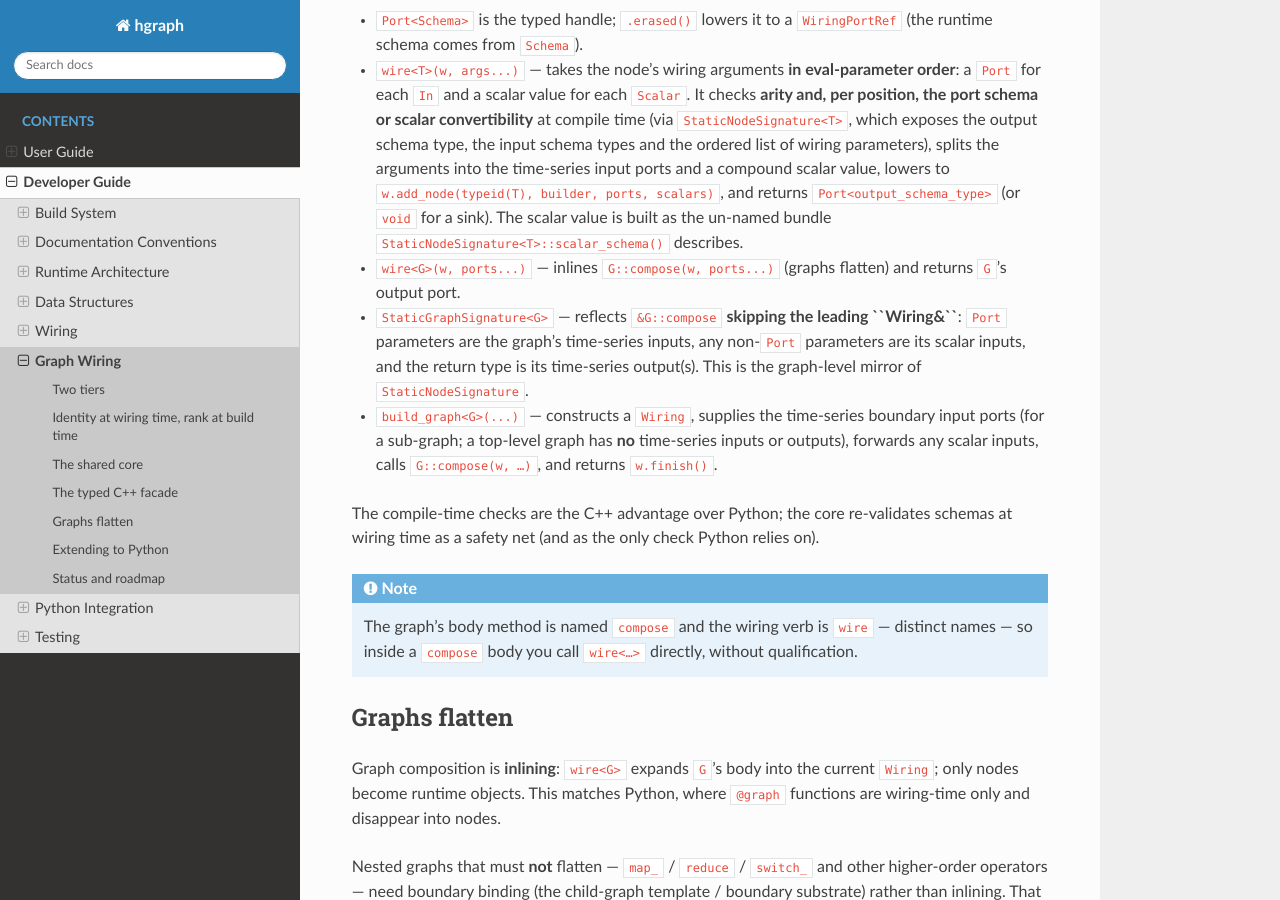
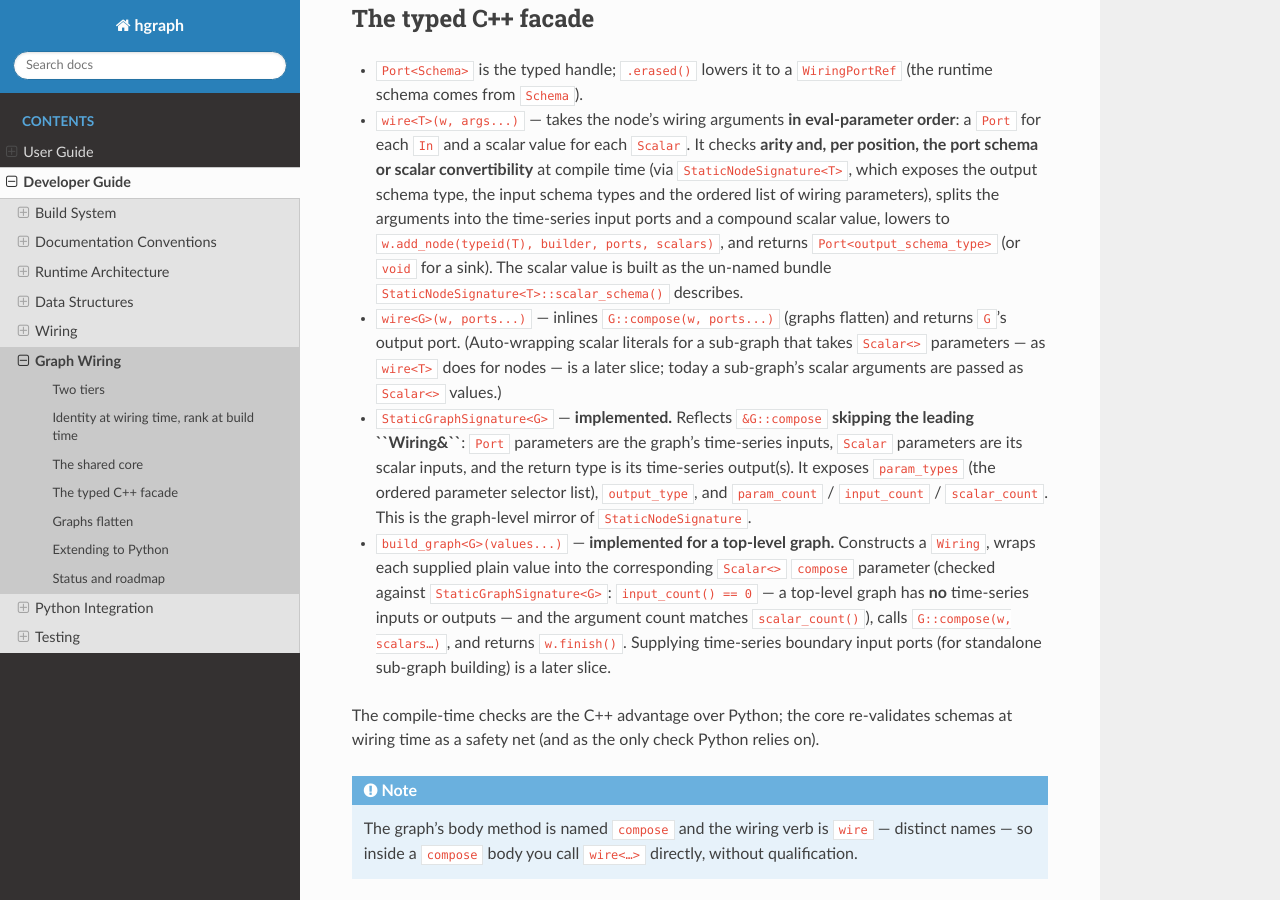
Before and after one commit to hhenson/hg_cpp, a Sphinx documentation site: the page built from docs/source/developer_guide/graph_wiring.rst, in a window 1280 px wide and 900 px high, scrolled down 2913 px. Built offline with Sphinx 7.4.7 and the Read the Docs theme 3.1.0, drawn with Linux system fonts in a browser that asks for light colours; some of the changed text lies outside the part shown.

Commit message:
Step 3b.

```diff
--- a/docs/source/developer_guide/graph_wiring.rst
+++ b/docs/source/developer_guide/graph_wiring.rst
@@ -9,15 +9,19 @@ same runtime graph the same way.
 
 .. note::
 
-   **Status.** Slices 1 and 2 are **implemented**: the ``Wiring`` core (interning +
+   **Status.** Slices 1–3a are **implemented**: the ``Wiring`` core (interning +
    topo-sort/rank), the typed ``Port<Schema>`` + ``wire<T>`` facade for nodes,
-   ``build_graph<G>()`` for a top-level graph, **sub-graph composition**
-   (``wire<G>`` inlines a graph), and **scalar inputs** (``Scalar<>`` arguments
-   folded into the intern key and recorded on the node builder) — in
-   ``include/hgraph/types/graph_wiring.h`` + ``src/hgraph/types/graph_wiring.cpp``,
-   with ``tests/cpp/test_graph_wiring.cpp``. ``StaticGraphSignature``, generics and
-   higher-order operators are **not yet implemented**; those parts of this page are
-   the design record. The user-facing view is *User Guide > Wiring Graphs in C++*.
+   ``build_graph<G>(…)`` for a top-level graph, **sub-graph composition**
+   (``wire<G>`` inlines a graph), **scalar inputs** (``Scalar<>`` arguments folded
+   into the intern key and recorded on the node builder), and
+   ``StaticGraphSignature<G>`` with **graph-level scalar parameters** (a top-level
+   graph's ``compose`` may take ``Scalar<>`` parameters, supplied through
+   ``build_graph<G>(values…)``) — in ``include/hgraph/types/graph_wiring.h`` +
+   ``src/hgraph/types/graph_wiring.cpp``, with ``tests/cpp/test_graph_wiring.cpp``.
+   Still **not yet implemented**: standalone sub-graph building / time-series
+   boundary binding, ``wire<G>`` auto-wrapping scalar literals for sub-graphs,
+   generics and higher-order operators; those parts of this page are the design
+   record. The user-facing view is *User Guide > Wiring Graphs in C++*.
 
 
 Two tiers
@@ -159,15 +163,22 @@ The typed C++ facade
   ``Port<output_schema_type>`` (or ``void`` for a sink). The scalar value is built
   as the un-named bundle ``StaticNodeSignature<T>::scalar_schema()`` describes.
 - ``wire<G>(w, ports...)`` — inlines ``G::compose(w, ports...)`` (graphs flatten)
-  and returns ``G``'s output port.
-- ``StaticGraphSignature<G>`` — reflects ``&G::compose`` **skipping the leading
-  ``Wiring&``**: ``Port`` parameters are the graph's time-series inputs, any
-  non-``Port`` parameters are its scalar inputs, and the return type is its
-  time-series output(s). This is the graph-level mirror of ``StaticNodeSignature``.
-- ``build_graph<G>(...)`` — constructs a ``Wiring``, supplies the time-series
-  boundary input ports (for a sub-graph; a top-level graph has **no** time-series
-  inputs or outputs), forwards any scalar inputs, calls ``G::compose(w, …)``, and
-  returns ``w.finish()``.
+  and returns ``G``'s output port. (Auto-wrapping scalar literals for a sub-graph
+  that takes ``Scalar<>`` parameters — as ``wire<T>`` does for nodes — is a later
+  slice; today a sub-graph's scalar arguments are passed as ``Scalar<>`` values.)
+- ``StaticGraphSignature<G>`` — **implemented.** Reflects ``&G::compose``
+  **skipping the leading ``Wiring&``**: ``Port`` parameters are the graph's
+  time-series inputs, ``Scalar`` parameters are its scalar inputs, and the return
+  type is its time-series output(s). It exposes ``param_types`` (the ordered
+  parameter selector list), ``output_type``, and ``param_count`` / ``input_count``
+  / ``scalar_count``. This is the graph-level mirror of ``StaticNodeSignature``.
+- ``build_graph<G>(values...)`` — **implemented for a top-level graph.** Constructs
+  a ``Wiring``, wraps each supplied plain value into the corresponding
+  ``Scalar<>`` ``compose`` parameter (checked against ``StaticGraphSignature<G>``:
+  ``input_count() == 0`` — a top-level graph has **no** time-series inputs or
+  outputs — and the argument count matches ``scalar_count()``), calls
+  ``G::compose(w, scalars…)``, and returns ``w.finish()``. Supplying time-series
+  boundary input ports (for standalone sub-graph building) is a later slice.
 
 The compile-time checks are the C++ advantage over Python; the core re-validates
 schemas at wiring time as a safety net (and as the only check Python relies on).
@@ -229,8 +240,14 @@ Slices:
    values into the intern key** (so equal scalars dedup, distinct scalars do not),
    and records them on the ``NodeBuilder``. Node-layer scalar storage and the
    ``Scalar<>`` authoring selector back it (see *Authoring Nodes in C++*).
-3. **Next.** ``StaticGraphSignature<G>`` (for standalone sub-graph building /
-   boundary binding), the precondition for graphs that take scalar inputs and for
+3. **3a — Done.** ``StaticGraphSignature<G>`` (reflects ``compose`` skipping
+   ``Wiring&``; classifies ``Port`` vs ``Scalar`` parameters; exposes the output
+   type) and **graph-level scalar parameters**: ``build_graph<G>(values…)`` wraps
+   the supplied values into the graph's ``Scalar<>`` ``compose`` parameters and
+   forwards them. Tests: ``tests/cpp/test_graph_wiring.cpp``.
+4. **3b — Next.** Standalone sub-graph building / time-series **boundary binding**
+   (supplying ``Port`` inputs to ``build_graph`` / ``wire<G>``), and ``wire<G>``
+   auto-wrapping scalar literals for sub-graphs. This is also the precondition for
    non-flattening nested graphs.
 
 Deferred: multiple outputs (``TSB`` ports, optionally returned as an array as
```
Also changed, not shown: docs/source/user_guide/authoring_graphs_cpp.rst (+38 -25 lines), docs/source/user_guide/authoring_nodes_cpp.rst (+5 -10 lines), 3 other files.
